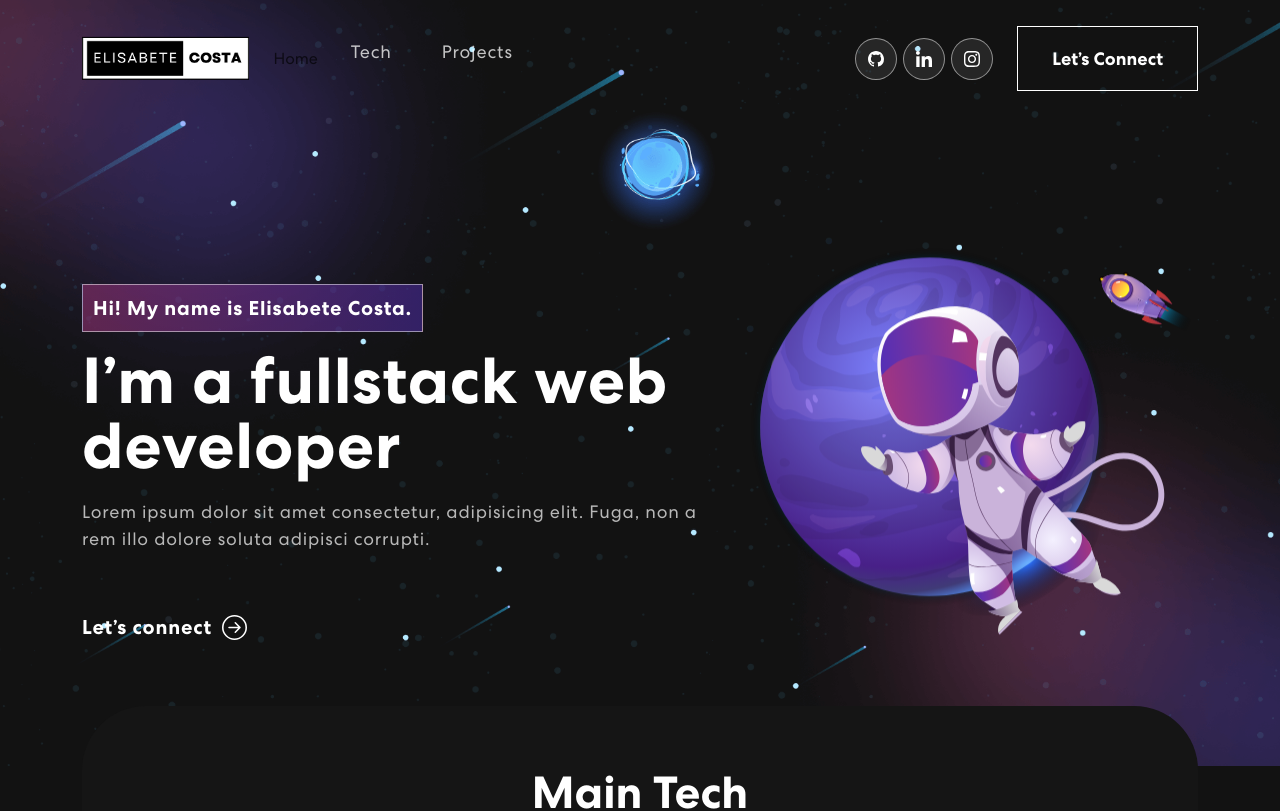
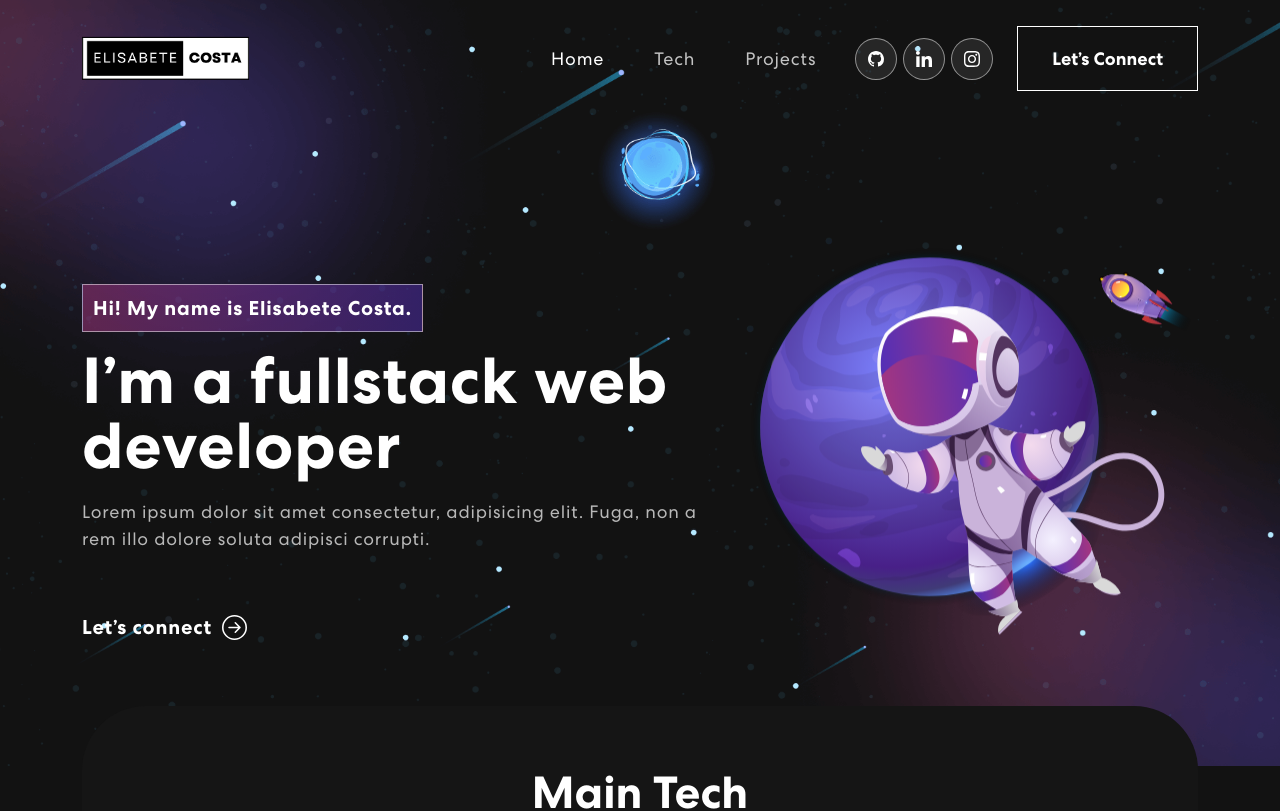
Before and after one commit to elisabetecosta/portfolio, a React (Vite) app: page / in a window 1280 px wide. Shown: the top 811 px of the page. Built offline with nearby package versions, Linux system fonts and the light colour scheme.

Commit message:
fixed active link and scroll bugs

```diff
--- a/src/components/NavBar.jsx
+++ b/src/components/NavBar.jsx
@@ -1,7 +1,5 @@
 import { useState, useEffect } from "react"
-import Container from "react-bootstrap/Container"
-import Nav from "react-bootstrap/Nav"
-import Navbar from "react-bootstrap/Navbar"
+import { Container, Nav, Navbar } from "react-bootstrap"
 import logo from "../assets/img/logo.png"
 import navIcon1 from "../assets/img/nav-icon1.svg"
 import navIcon2 from "../assets/img/nav-icon2.svg"
@@ -21,8 +19,9 @@ function NavBar() {
             if (window.scrollY > 50) setScrolled(true)
             else setScrolled(false)
 
-            window.addEventListener("scroll", onScroll)
         }
+
+        window.addEventListener("scroll", onScroll)
 
         return () => window.removeEventListener("scroll", onScroll)
     }, [])
@@ -33,7 +32,7 @@ function NavBar() {
     return (
         <Navbar expand="lg" className={scrolled ? "scrolled" : ""}>
             <Container>
-                <Navbar.Brand href="#home">
+                <Navbar.Brand href="/">
                     <img src={logo} alt="Logo" />
                 </Navbar.Brand>
 
@@ -42,25 +41,25 @@ function NavBar() {
                 </Navbar.Toggle>
 
                 <Navbar.Collapse id="basic-navbar-nav">
-                    <Nav className="me-auto">
+                    <Nav className="ms-auto">
 
                         <Nav.Link
                             href="#home"
-                            className={activeLink === "home" ? "active-navbar-link" : "navbar-link"}
+                            className={activeLink === "home" ? "active navbar-link" : "navbar-link"}
                             onClick={() => onUpdateActiveLink("home")}>
                             Home
                         </Nav.Link>
 
                         <Nav.Link
                             href="#tech"
-                            className={activeLink === "tech" ? "active-navbar-link" : "navbar-link"}
+                            className={activeLink === "tech" ? "active navbar-link" : "navbar-link"}
                             onClick={() => onUpdateActiveLink("tech")}>
                             Tech
                         </Nav.Link>
 
                         <Nav.Link
                             href="#projects"
-                            className={activeLink === "projects" ? "active-navbar-link" : "navbar-link"}
+                            className={activeLink === "projects" ? "active navbar-link" : "navbar-link"}
                             onClick={() => onUpdateActiveLink("projects")}>
                             Projects
                         </Nav.Link>
```
